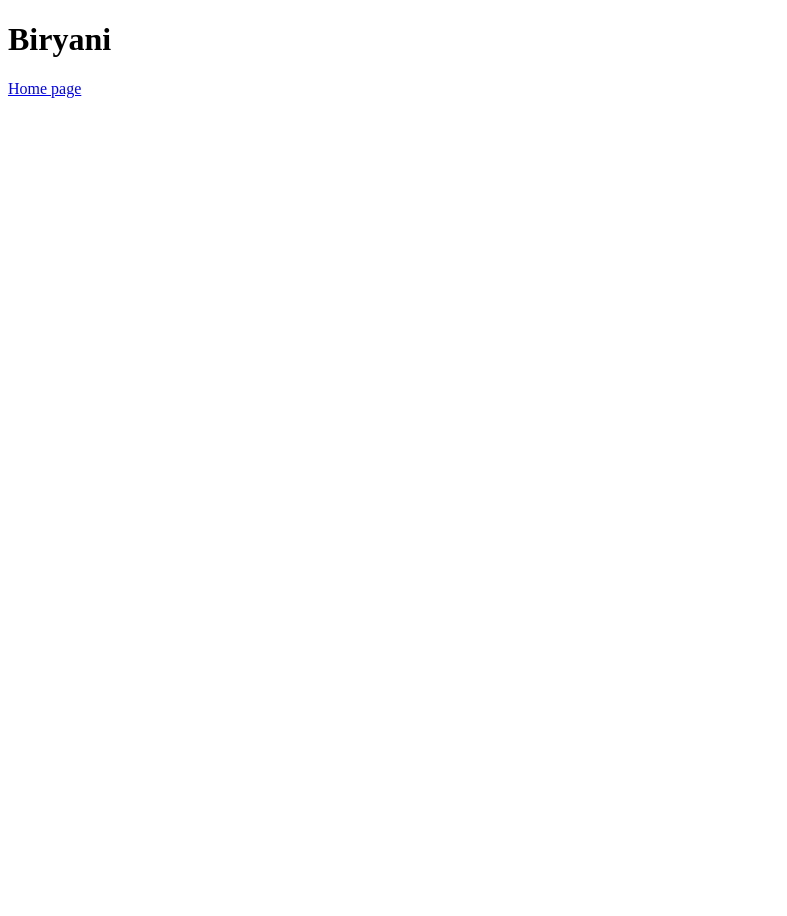
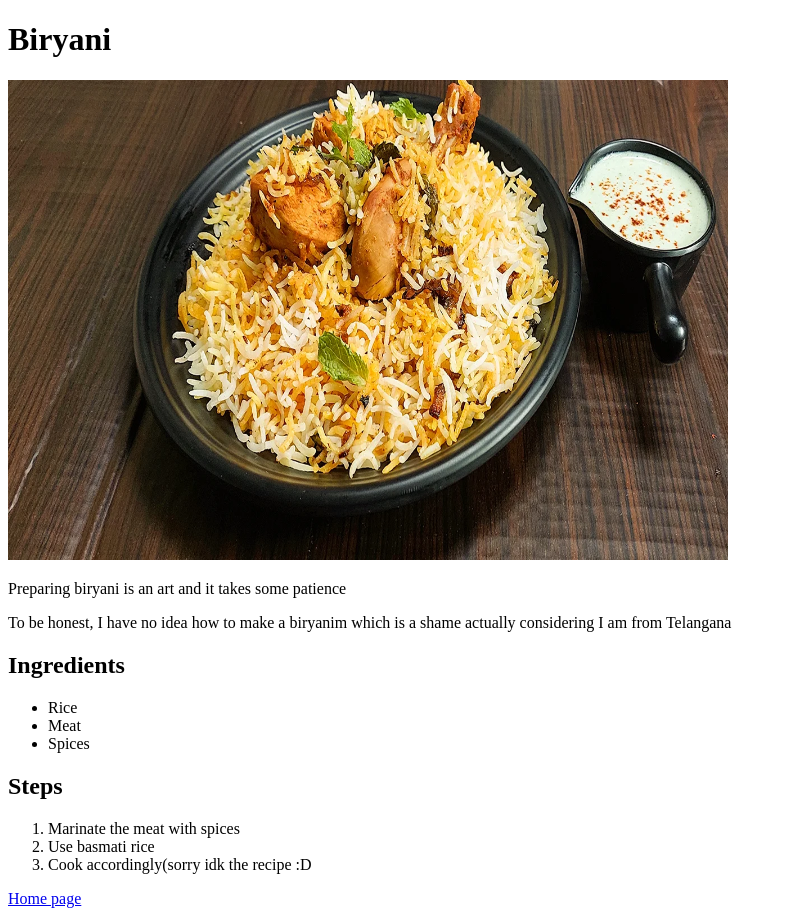
Before and after one commit to ken-1913/odin_recipes, a plain HTML site: page recipes/biryani.html in a window 1280 px wide. Shown: the whole page, without its empty margins (0-787 px from the left). Before the commit the page ends 800 px from the top, so only its background shows below. Drawn offline with Linux system fonts and the light colour scheme.

Commit message:
Explain the recipe

```diff
--- a/recipes/biryani.html
+++ b/recipes/biryani.html
@@ -6,6 +6,23 @@
     </head>
     <body>
         <h1>Biryani</h1>
+        <img src="briyani.webp" alt="biryani" height="480" width="720">
+        <p>Preparing biryani is an art and it takes some patience</p>
+        <p>To be honest, I have no idea how to make a biryanim which is a shame actually considering
+            I am from Telangana
+        </p>
+        <h2>Ingredients</h2>
+        <ul>
+            <li>Rice</li>
+            <li>Meat</li>
+            <li>Spices</li>
+        </ul>
+        <h2>Steps</h2>
+        <ol>
+            <li>Marinate the meat with spices</li>
+            <li>Use basmati rice</li>
+            <li>Cook accordingly(sorry idk the recipe :D</li>
+        </ol>
         <a href="../index.html" target="_blank">Home page</a>
     </body>
 </html>
```
Also changed, not shown: recipes/briyani.webp (added).
